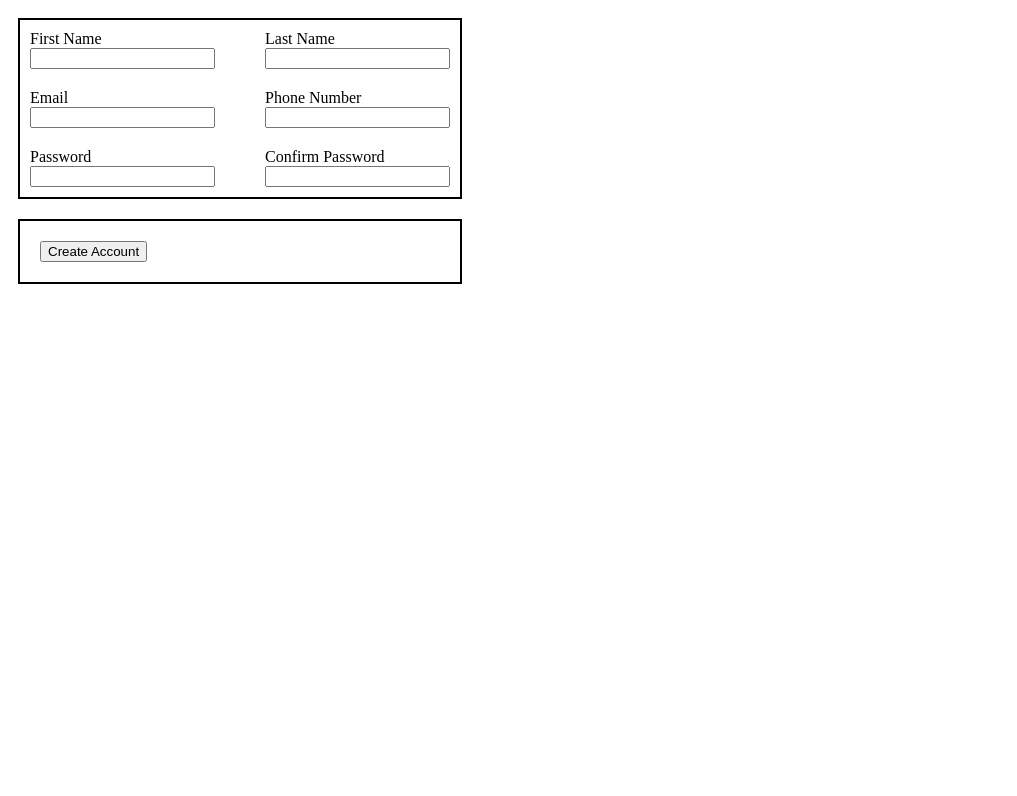
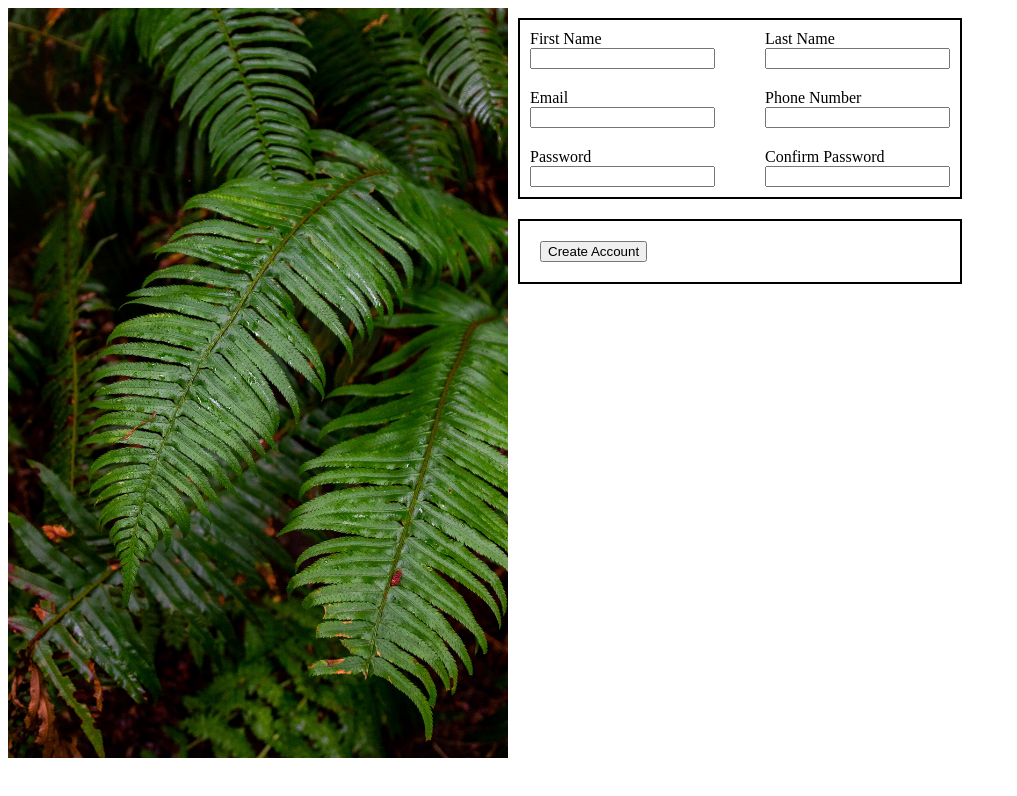
Before and after one commit to TwelveStacks/sign-up-form, a plain HTML site: page index.html in a window 1280 px wide. Shown: the whole page, without its empty margins (0-1017 px from the left). Drawn offline with Linux system fonts and the light colour scheme.

Commit message:
Add image

```diff
--- a/index.html
+++ b/index.html
@@ -8,7 +8,13 @@
   </head>
   <body>
     <div class="main">
-      <div class="left"></div>
+      <div class="left">
+        <img
+          src="images/halie-west-25xggax4bSA-unsplash.jpg"
+          alt="background image"
+          class="image"
+        />
+      </div>
       <div class="right">
         <div class="form-container">
           <form action="#" method="get">
--- a/styles.css
+++ b/styles.css
@@ -32,3 +32,7 @@
     padding: 20px;
     margin: 10px;
 }
+
+.image {
+    width: 500px;
+}
```
